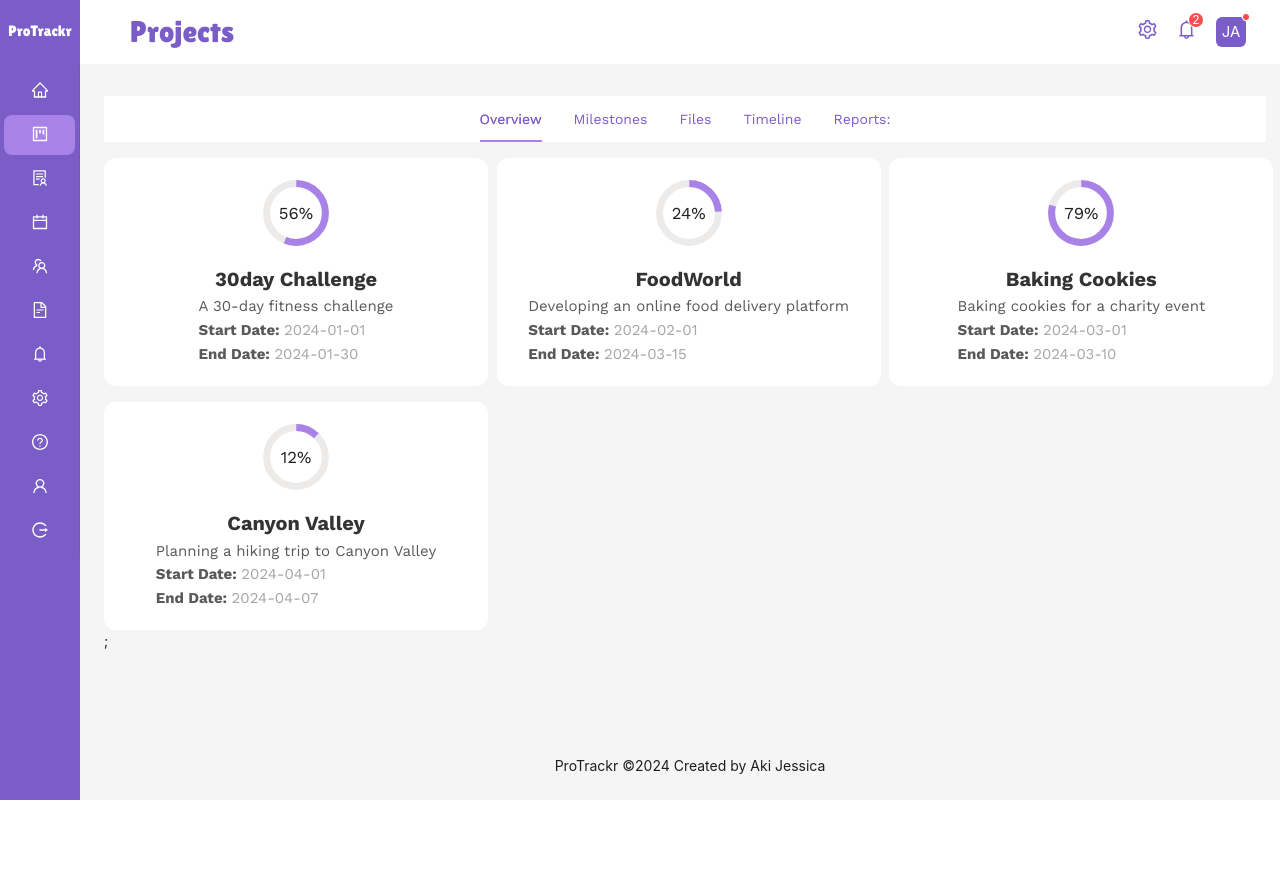
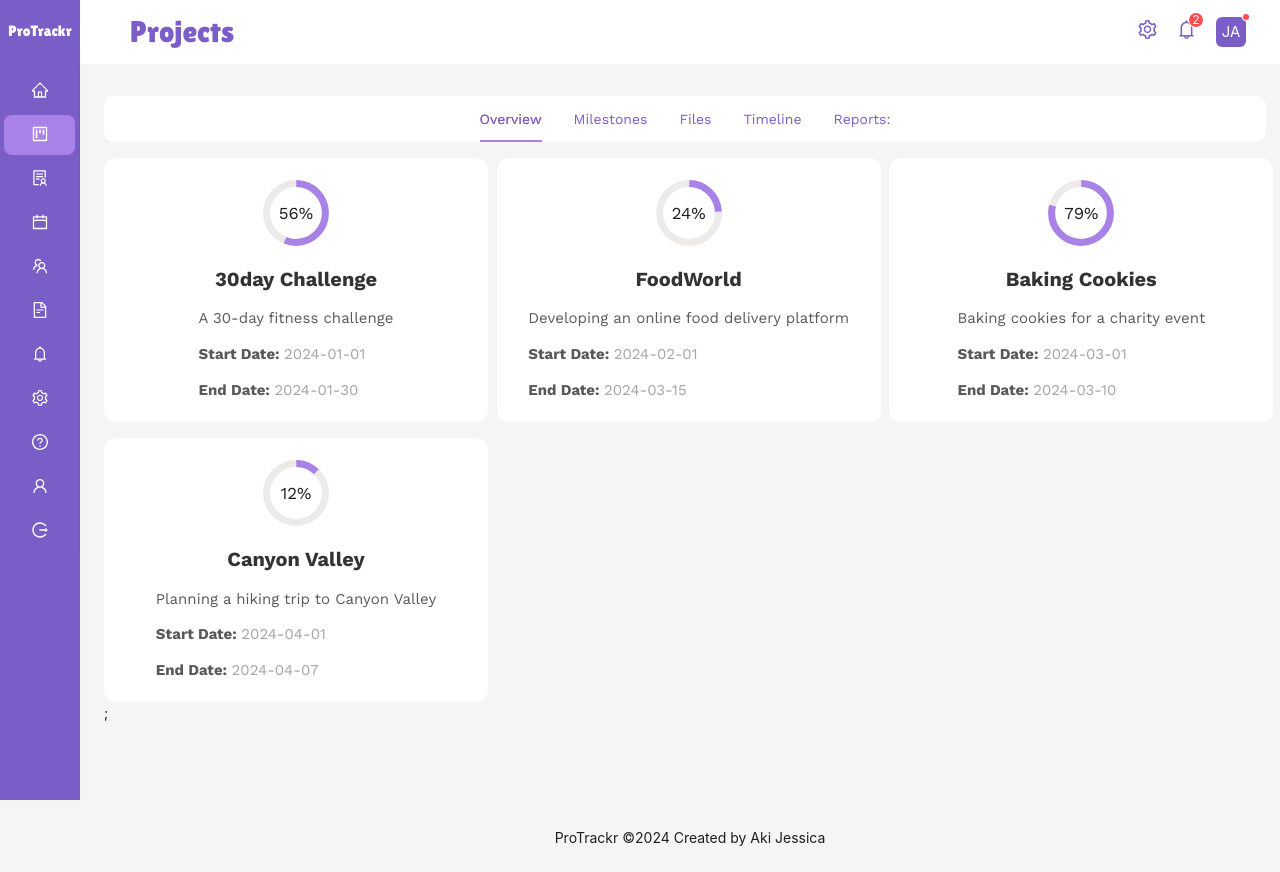
Before and after one commit to Jess-Zino/protrackr, a React (Vite) app: page /help in a window 1280 px wide. Both pictures are taken after a click on the item "Projects". Before the commit the page ends 800 px from the top, so only its background shows below. Built offline with nearby package versions, Linux system fonts and the light colour scheme.

Commit message:
Project Board Started

```diff
--- a/src/App.css
+++ b/src/App.css
@@ -61,7 +61,7 @@ color:#A982E7 !important
 }
 .ant-tabs-nav-wrap{
   background-color: white !important;
-
+  border-radius:10px;
 }
 .ant-tabs-content{
 
--- a/src/Pages/Dashboard Content/Projects.jsx
+++ b/src/Pages/Dashboard Content/Projects.jsx
@@ -41,12 +41,12 @@ const items = [
   {
     key: '1',
     label: 'Overview',
-    children: <div className="grid grid-cols-3 gap-4">
+    children: <div className="grid grid-cols-3 gap-4 phone:flex phone:flex-col">
     {overviewData.map((item)=>(
                  <BubblesCard key={item.id} size={30} height={40} content={
                     <div className="flex flex-col items-center gap-4">
                         <AnimatedCircularProgress value={item.progress}/>
-                        <div>
+                        <div className="flex flex-col gap-3">
                           <h4 className="body-font text-[20px] text-center text-[#333] font-bold">{item.task}</h4>
                           <p className="body-font text-[15px] text-[#595959]">{item.description}</p>
                           <p className="body-font text-[15px] text-[#a5a5a5]"><b className="text-[#595959]">Start Date: </b>{item.startDate}</p>
@@ -81,7 +81,7 @@ const items = [
 const Projects = () => {
   return (
     <div>
-      <Tabs defaultActiveKey="1" items={items} centered className='body-font mt-4'/>;
+      <Tabs defaultActiveKey="1" items={items} centered className='body-font mt-4 phone:mt-2'/>;
     </div>
   )
 }
```
